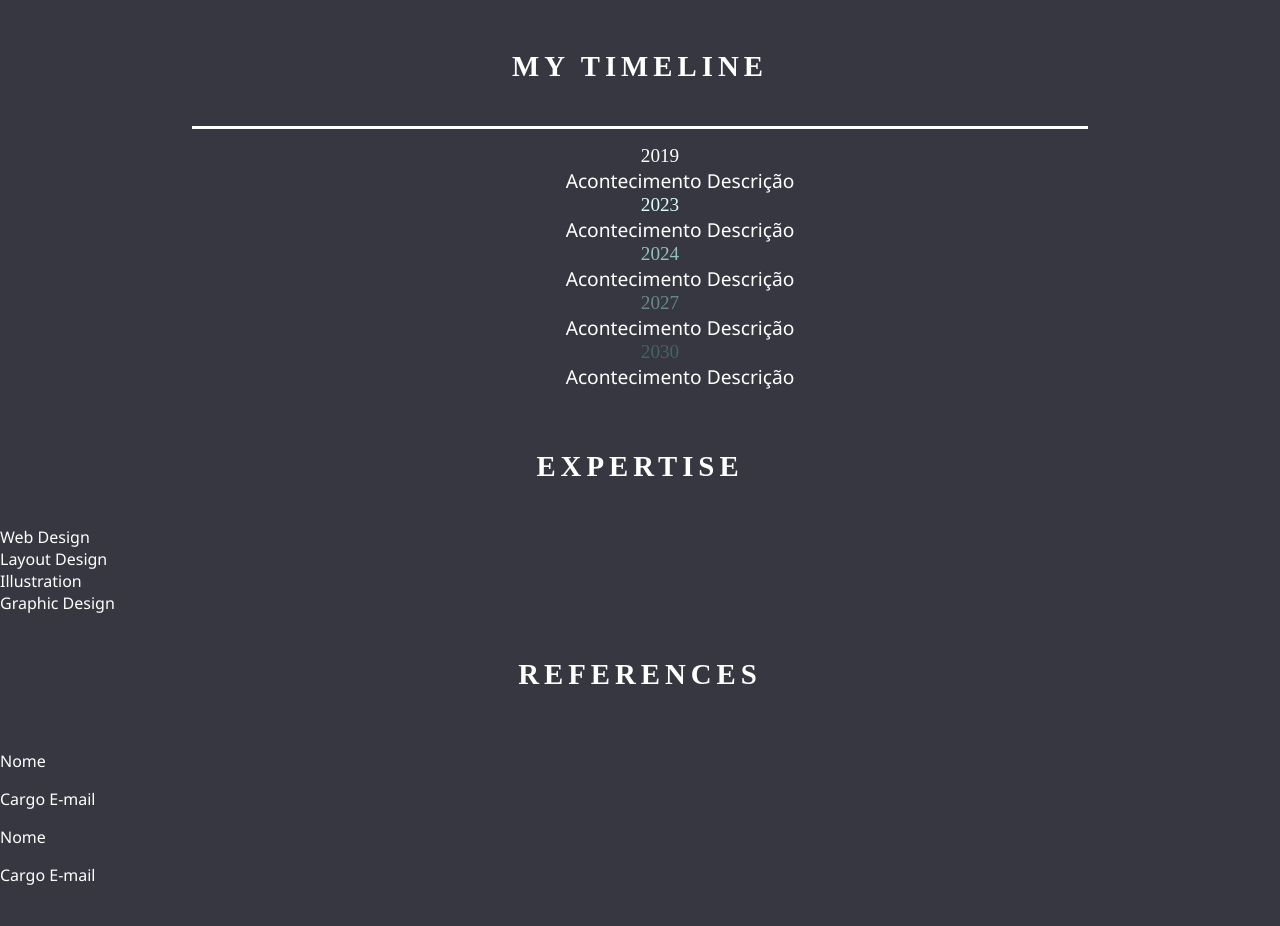
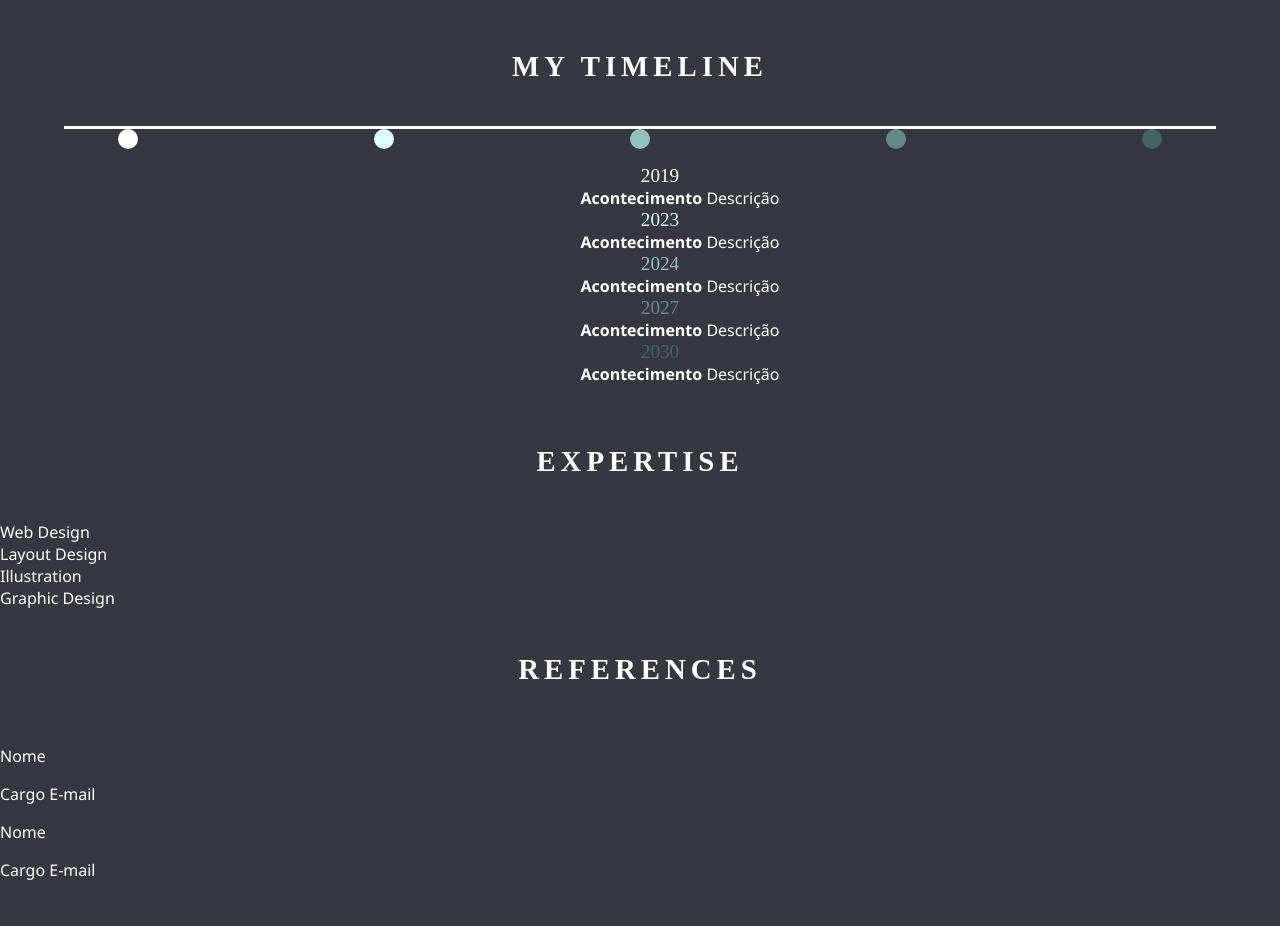
Before and after one commit to isabeldapper/homepage, a plain HTML site: page src/index.html in a window 1280 px wide. Shown: the part 920-1846 px from the top of the page. Drawn offline with Linux system fonts and the light colour scheme.

Commit message:
css highlighters

```diff
--- a/src/assets/css/index.css
+++ b/src/assets/css/index.css
@@ -69,13 +69,62 @@ h3 {
 .line {
     background-color: white;
     height: 3px;
-    width: 70%;
+    width: 90%;
     margin: 0 auto;
+}
+
+.highlighters {
+    display: flex;
+    justify-content: space-around;
+}
+
+.highlighter-one {
+    width: 20px;
+    height: 20px;
+    background-color: white;
+    border-radius: 50%;
+    margin: 0;
+}
+
+.highlighter-two {
+    width: 20px;
+    height: 20px;
+    background-color:#dafffa;
+    border-radius: 50%;
+    margin: 0;
+}
+
+.highlighter-three {
+    width: 20px;
+    height: 20px;
+    background-color:#92c2bc;
+    border-radius: 50%;
+    margin: 0;
+}
+
+.highlighter-four {
+    width: 20px;
+    height: 20px;
+    background-color:#678985;
+    border-radius: 50%;
+    margin: 0;
+}
+
+.highlighter-five {
+    width: 20px;
+    height: 20px;
+    background-color:#406564;
+    border-radius: 50%;
+    margin: 0;
 }
 
 .year li {
     font-size: 1.2rem;
     list-style: none;
+}
+
+ul .list {
+    font-size: 1rem;
 }
 
 .year .one {
@@ -101,3 +150,7 @@ h3 {
     color: #406564;
     font-family: 'Times New Roman', Times, serif;
 }
+
+.list .event {
+    font-weight: bold;
+}
--- a/src/index.html
+++ b/src/index.html
@@ -46,6 +46,13 @@
         <h3>My Timeline</h3>
 
         <div class="line"></div>
+        <div class="highlighters">
+            <div class="highlighter-one"></div>
+            <div class="highlighter-two"></div>
+            <div class="highlighter-three"></div>
+            <div class="highlighter-four"></div>
+            <div class="highlighter-five"></div>
+        </div>
 
         <ul class="year">
 
@@ -54,7 +61,6 @@
                     <span class="event">Acontecimento</span>
                     <span class="description">Descrição</span>
                 </ul>
-                <div class="highlighter"></div>
             </li>
 
             <li class="two"> 2023
@@ -62,7 +68,7 @@
                     <span class="event">Acontecimento</span>
                     <span class="description">Descrição</span>
                 </ul>
-                <div class="highlighter"></div>
+
             </li>
 
             <li class="three"> 2024
@@ -70,7 +76,6 @@
                     <span class="event">Acontecimento</span>
                     <span class="description">Descrição</span>
                 </ul>
-                <div class="highlighter"></div>
             </li>
 
             <li class="four"> 2027
@@ -78,7 +83,6 @@
                     <span class="event">Acontecimento</span>
                     <span class="description">Descrição</span>
                 </ul>
-                <div class="highlighter"></div>
             </li>
 
             <li class="five"> 2030
@@ -86,7 +90,6 @@
                     <span class="event">Acontecimento</span>
                     <span class="description">Descrição</span>
                 </ul>
-                <div class="highlighter"></div>
             </li>
 
         </ul>
```
